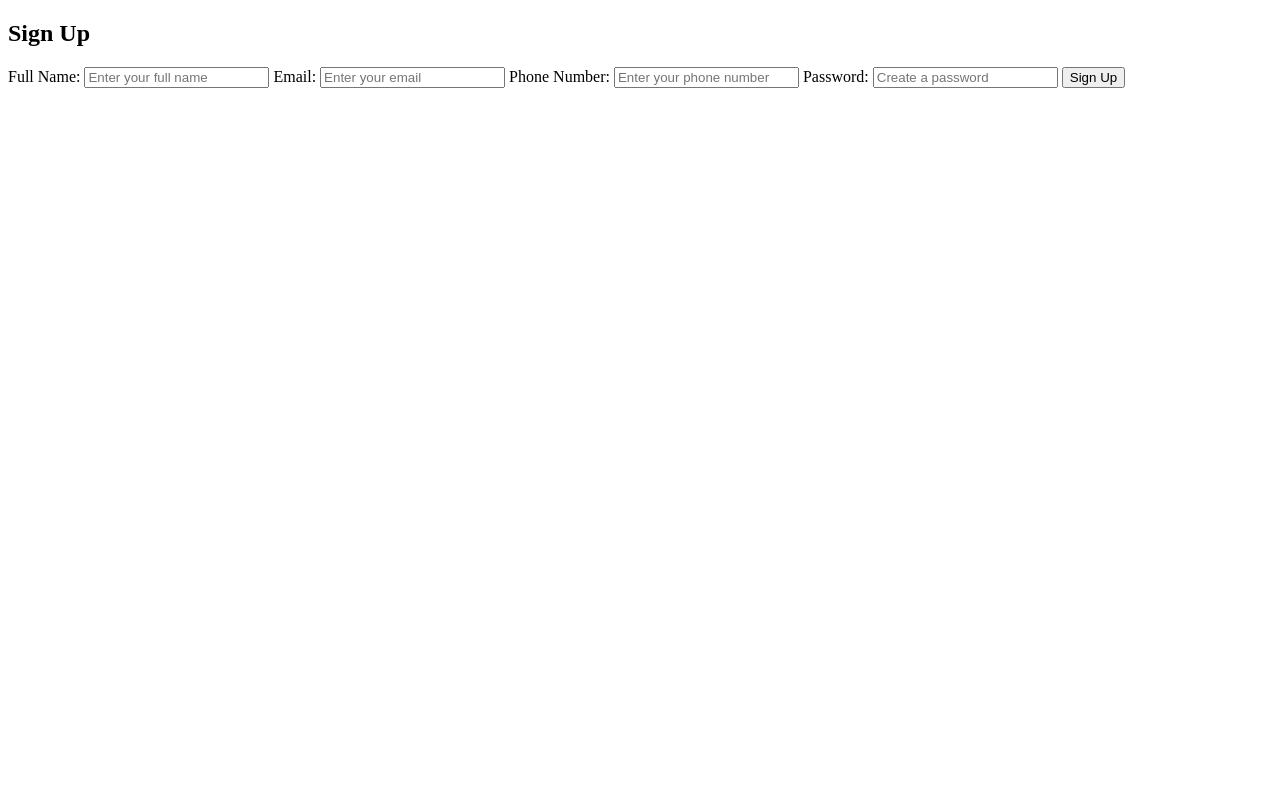
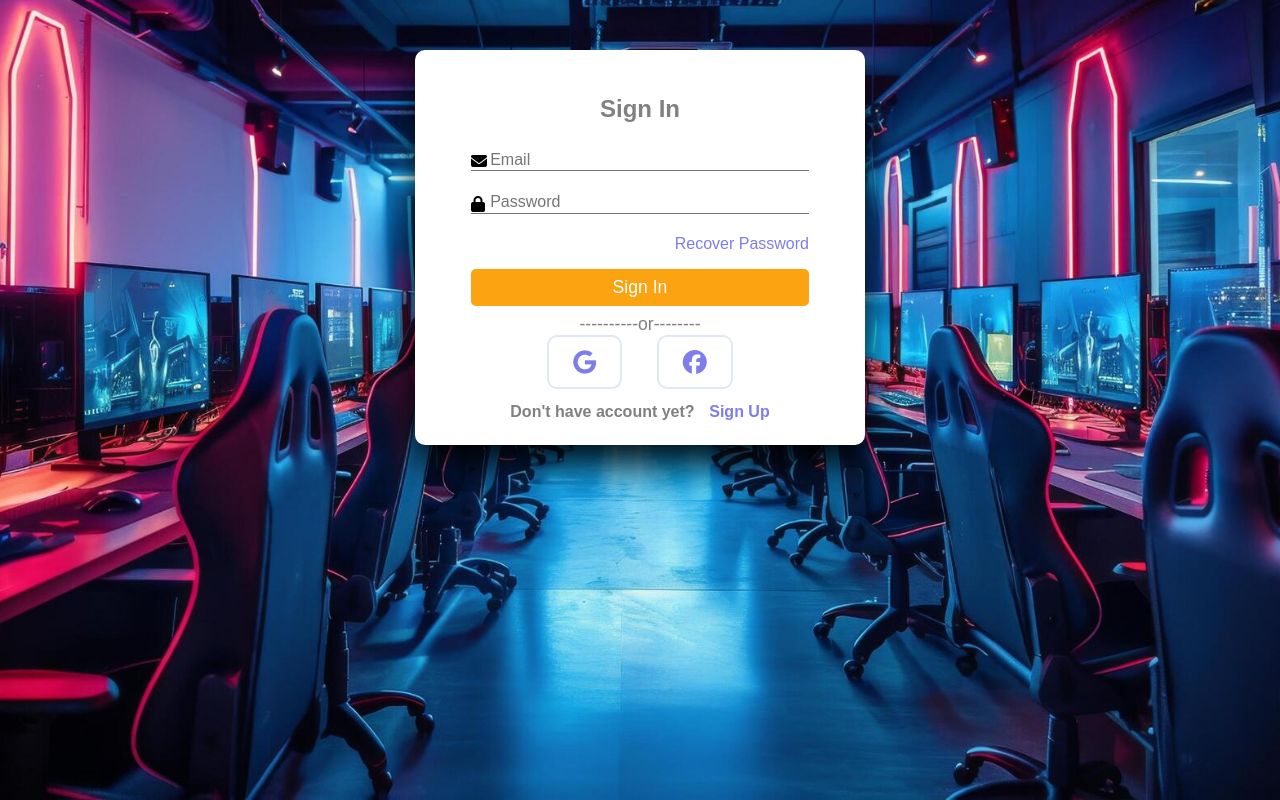
Before and after one commit to Rad0130/Game_parlour, a plain HTML site: page signup.html in a window 1280 px wide. Drawn offline with Linux system fonts and the light colour scheme; no server answers.

Commit message:
Update signup.html

```diff
--- a/signup.html
+++ b/signup.html
@@ -3,29 +3,79 @@
 <head>
     <meta charset="UTF-8">
     <meta name="viewport" content="width=device-width, initial-scale=1.0">
-    <title>Document</title>
-    <link rel="stylesheet" href="signup.css">
-    <script src="signup.js" defer></script>
+    <title>Register & Login</title>
+    <link rel="stylesheet" href="https://cdnjs.cloudflare.com/ajax/libs/font-awesome/6.5.1/css/all.min.css">
+    <link rel="stylesheet" href="style.css">
 </head>
 <body>
-    <div id="signup-section" class="signup-container">
-        <h2>Sign Up</h2>
-        <form id="signup-form">
-          <label for="name">Full Name:</label>
-          <input type="text" id="name" name="name" placeholder="Enter your full name" required>
+    <div class="container" id="signup" style="display:none;">
+      <h1 class="form-title">Register</h1>
+      <form method="post" action="register.php">
+        <div class="input-group">
+           <i class="fas fa-user"></i>
+           <input type="text" name="fName" id="fName" placeholder="First Name" required>
+           <label for="fname">First Name</label>
+        </div>
+        <div class="input-group">
+            <i class="fas fa-user"></i>
+            <input type="text" name="lName" id="lName" placeholder="Last Name" required>
+            <label for="lName">Last Name</label>
+        </div>
+        <div class="input-group">
+            <i class="fas fa-envelope"></i>
+            <input type="email" name="email" id="email" placeholder="Email" required>
+            <label for="email">Email</label>
+        </div>
+        <div class="input-group">
+            <i class="fas fa-lock"></i>
+            <input type="password" name="password" id="password" placeholder="Password" required>
+            <label for="password">Password</label>
+        </div>
+       <input type="submit" class="btn" value="Sign Up" name="signUp">
+      </form>
+      <p class="or">
+        ----------or--------
+      </p>
+      <div class="icons">
+        <i class="fab fa-google"></i>
+        <i class="fab fa-facebook"></i>
+      </div>
+      <div class="links">
+        <p>Already Have Account ?</p>
+        <button id="signInButton">Sign In</button>
+      </div>
+    </div>
 
-          <label for="email">Email:</label>
-          <input type="email" id="email" name="email" placeholder="Enter your email" required>
-
-          <label for="phone">Phone Number:</label>
-          <input type="tel" id="phone" name="phone" placeholder="Enter your phone number" required>
-
-          <label for="password">Password:</label>
-          <input type="password" id="password" name="password" placeholder="Create a password" required>
-
-          <button type="submit">Sign Up</button>
+    <div class="container" id="signIn">
+        <h1 class="form-title">Sign In</h1>
+        <form method="post" action="register.php">
+          <div class="input-group">
+              <i class="fas fa-envelope"></i>
+              <input type="email" name="email" id="email" placeholder="Email" required>
+              <label for="email">Email</label>
+          </div>
+          <div class="input-group">
+              <i class="fas fa-lock"></i>
+              <input type="password" name="password" id="password" placeholder="Password" required>
+              <label for="password">Password</label>
+          </div>
+          <p class="recover">
+            <a href="#">Recover Password</a>
+          </p>
+         <input type="submit" class="btn" value="Sign In" name="signIn">
         </form>
+        <p class="or">
+          ----------or--------
+        </p>
+        <div class="icons">
+          <i class="fab fa-google"></i>
+          <i class="fab fa-facebook"></i>
+        </div>
+        <div class="links">
+          <p>Don't have account yet?</p>
+          <button id="signUpButton">Sign Up</button>
+        </div>
       </div>
-
+      <script src="script.js"></script>
 </body>
 </html>
```
